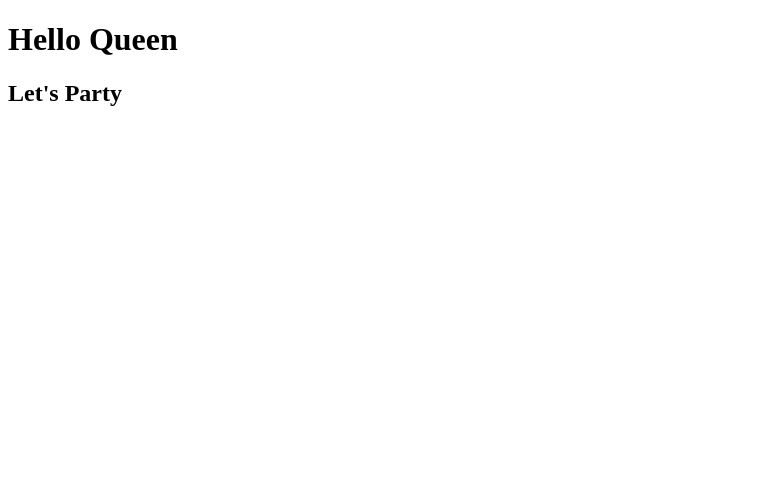
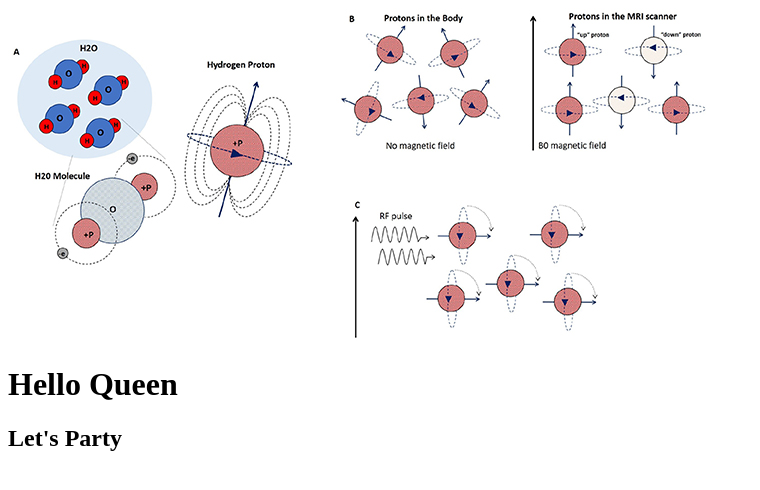
Before and after one commit to RachelGreen19/test-git, a plain HTML site: page index.html in a window 1280 px wide. Shown: the whole page, without its empty margins (0-760 px from the left). Drawn offline with Linux system fonts and the light colour scheme.

Commit message:
added image to website

```diff
--- a/index.html
+++ b/index.html
@@ -4,6 +4,7 @@
     <title>Test for GITHUB MINI COURSE</title>
 </head>
 <body>
+	<img src="figure-2.jpeg"/>
 	<h1>Hello Queen</h1>
 	<h2>Let's Party</h2>
 </body>
```
